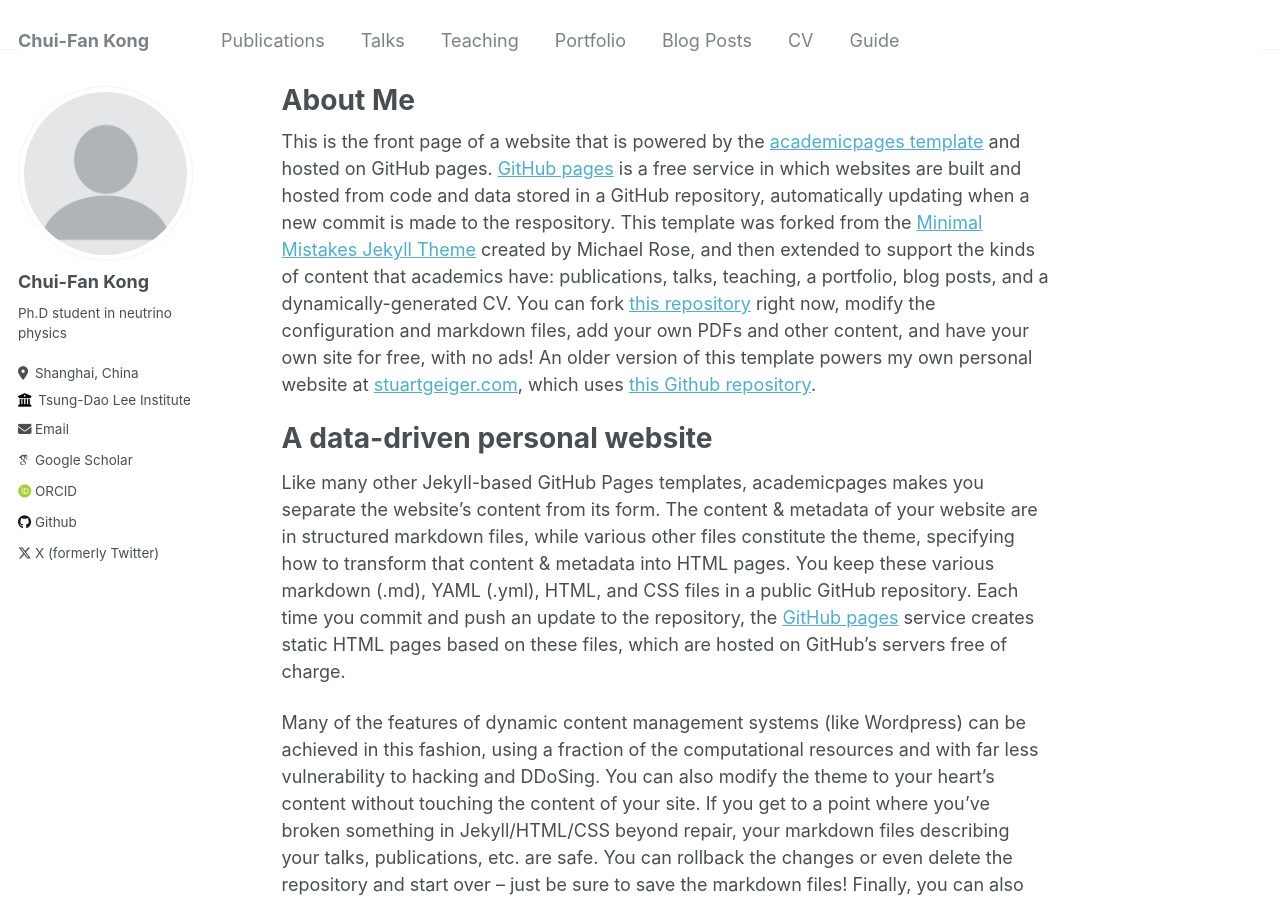
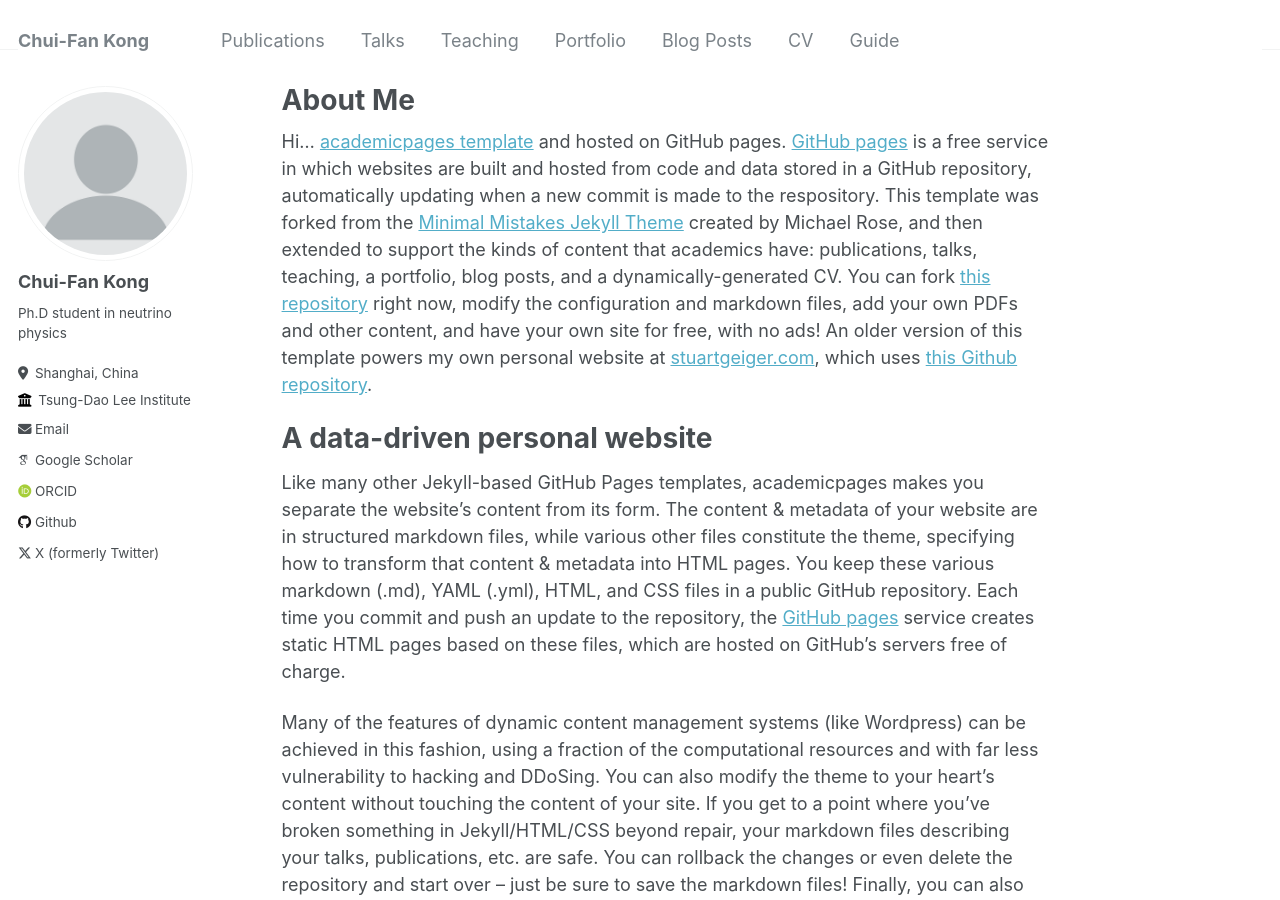
Before and after one commit to kongchuifan/kongchuifan.github.io, a Jekyll site: the page built from _pages/about.md, in a window 1280 px wide and 900 px high. Built offline with Jekyll 4.4.1, drawn with Linux system fonts in a browser that asks for light colours; some web fonts are replaced.

Commit message:
change about me site

```diff
--- a/_pages/about.md
+++ b/_pages/about.md
@@ -7,7 +7,7 @@ redirect_from:
   - /about.html
 ---
 
-This is the front page of a website that is powered by the [academicpages template](https://github.com/academicpages/academicpages.github.io) and hosted on GitHub pages. [GitHub pages](https://pages.github.com) is a free service in which websites are built and hosted from code and data stored in a GitHub repository, automatically updating when a new commit is made to the respository. This template was forked from the [Minimal Mistakes Jekyll Theme](https://mmistakes.github.io/minimal-mistakes/) created by Michael Rose, and then extended to support the kinds of content that academics have: publications, talks, teaching, a portfolio, blog posts, and a dynamically-generated CV. You can fork [this repository](https://github.com/academicpages/academicpages.github.io) right now, modify the configuration and markdown files, add your own PDFs and other content, and have your own site for free, with no ads! An older version of this template powers my own personal website at [stuartgeiger.com](http://stuartgeiger.com), which uses [this Github repository](https://github.com/staeiou/staeiou.github.io).
+Hi... [academicpages template](https://github.com/academicpages/academicpages.github.io) and hosted on GitHub pages. [GitHub pages](https://pages.github.com) is a free service in which websites are built and hosted from code and data stored in a GitHub repository, automatically updating when a new commit is made to the respository. This template was forked from the [Minimal Mistakes Jekyll Theme](https://mmistakes.github.io/minimal-mistakes/) created by Michael Rose, and then extended to support the kinds of content that academics have: publications, talks, teaching, a portfolio, blog posts, and a dynamically-generated CV. You can fork [this repository](https://github.com/academicpages/academicpages.github.io) right now, modify the configuration and markdown files, add your own PDFs and other content, and have your own site for free, with no ads! An older version of this template powers my own personal website at [stuartgeiger.com](http://stuartgeiger.com), which uses [this Github repository](https://github.com/staeiou/staeiou.github.io).
 
 A data-driven personal website
 ======
```
